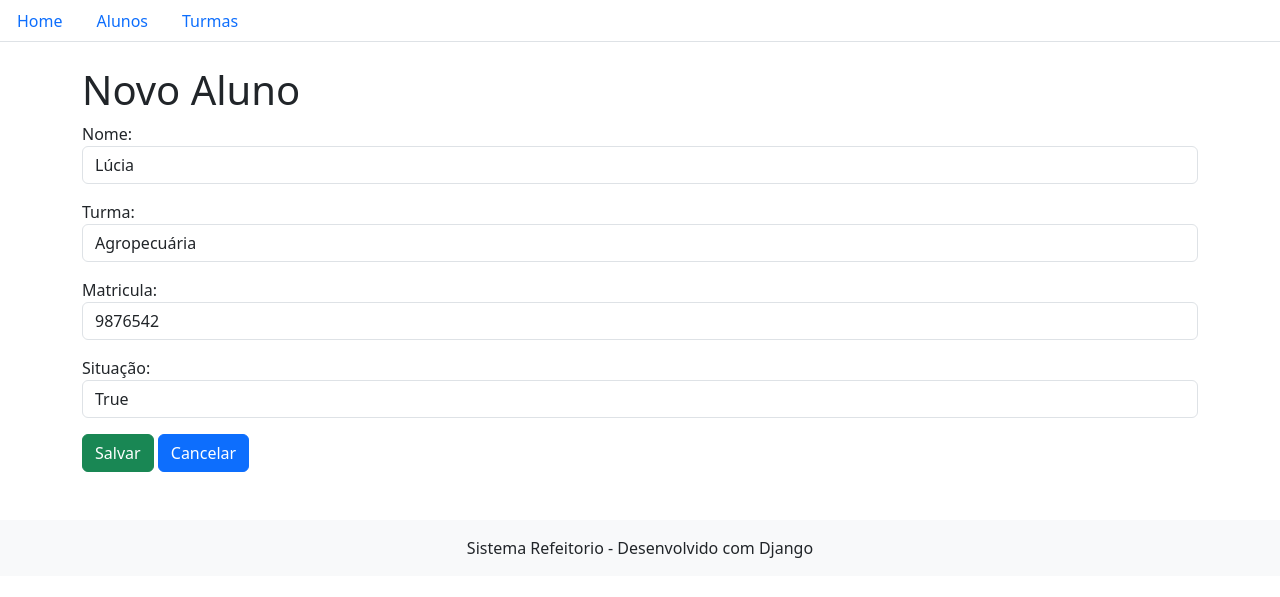
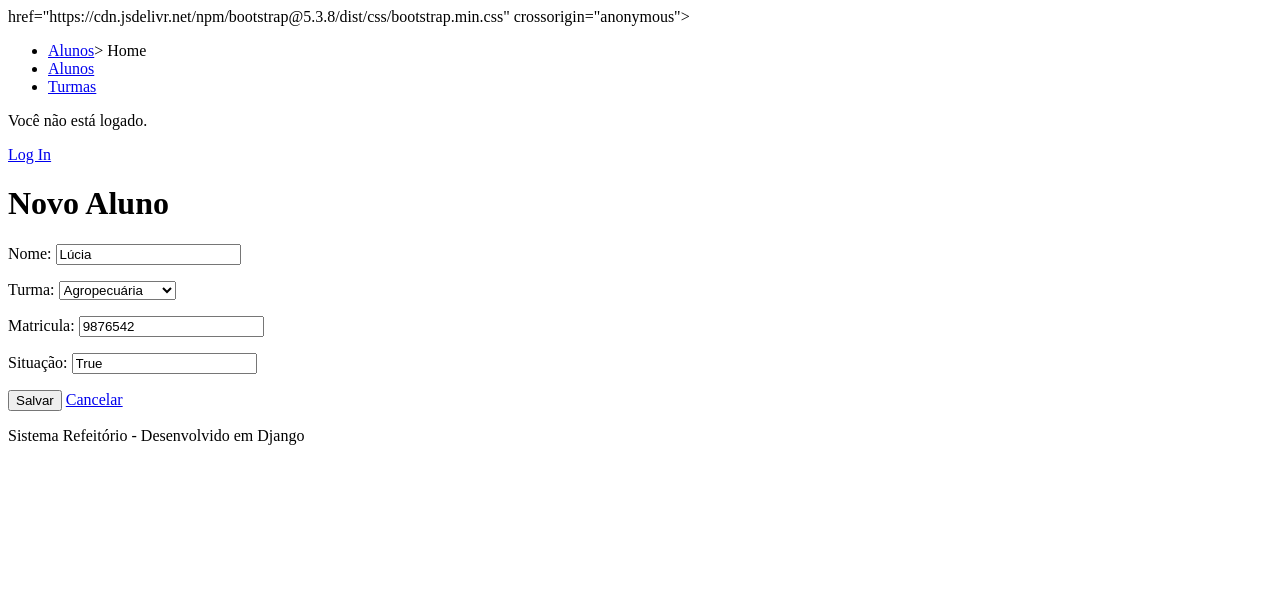
Before and after one commit to vivihfreire/eziomproject, a Django app: page /aluno/atualizar/4/ in a window 1280 px wide. Shown: the top 597 px of the page. Run offline with Django 5.2, Linux system fonts and the light colour scheme; data comes from the database, SQL or seed files in the repository.

Commit message:
Atualiza projeto do sistema de refeitorio

```diff
--- a/Projeto (3)/Projeto/Projeto/refeitorio/templates/refeitorio/base.html
+++ b/Projeto (3)/Projeto/Projeto/refeitorio/templates/refeitorio/base.html
@@ -1,30 +1,22 @@
 
 <!doctype html>
 <html lang="pt-br">
-
     <head>
         <meta charset="utf-8">
         <meta name="viewport" content="width=device-width, initial-scale=1">
+        <title> {% block titulo %}Sistema Refeitório{% endblock %}</title>
 
-    <title>
-        {% block titulo %}
-            Sistema Refeitorio
-        {% endblock %}
-    </title>
-
-    <link
+        <link>
         href="https://cdn.jsdelivr.net/npm/bootstrap@5.3.8/dist/css/bootstrap.min.css"
-        rel="stylesheet"
         integrity="sha384-sRIl4kxILFvY47J16cr9ZwB07vP4J8+LH7qKQnuqkuIAvNWLzeN8tE5YBujZqJLB"
-        crossorigin="anonymous"
-    >
+        crossorigin="anonymous">
     </head>
 
     <body>
 
     <ul class="nav nav-tabs">
         <li class="nav-item">
-            <a class="nav-link" aria-current="page" href="{% url 'index' %}">
+            <a class="nav-link" aria-current="page" href="{% url "aluno_list" %}">Alunos</a>>
                 Home
             </a>
         </li>
@@ -36,35 +28,42 @@
         </li>
 
         <li class="nav-item">
-            <a class="nav-link" href="#">
-                Turmas
-            </a>
+            <a class="nav-link" href="#">Turmas</a>
         </li>
     </ul>
+
+    {% if user.is_authenticated %}
+    <p>Olá {{ user.username }}!</p>
+
+    <form action="{% url 'logout' %}" method="post">
+        {% csrf_token %}
+        <button type="submit">Sair</button>
+    </form>
+{% else %}
+    <p>Você não está logado.</p>
+    <a href="{% url 'login' %}">Log In</a>
+{% endif %}
 
     <!-- Conteúdo específico de cada página -->
     <main class="container mt-4">
         <div class="row">
              <div class="col-lg-12 col-md-12 col-sm-12 col-xs-12">
-
                 {% block conteudo %}
                 {% endblock %}
-
             </div>
         </div>
+
         </main>
-
-    <!-- Rodapé -->
-    <footer class="bg-light text-center mt-5 p-3">
+        <!--Rodapé-->
+        <footer class="bg-ligtht text-center mt-5 p-3">
             <p class="mb-0">
-            Sistema Refeitorio - Desenvolvido com Django
+                Sistema Refeitório - Desenvolvido em Django
             </p>
         </footer>
-
-    <script
+<script>
 src="https://cdn.jsdelivr.net/npm/bootstrap@5.3.8/dist/js/bootstrap.bundle.min.js"
 integrity="sha384-FKyoEForCGlyvwx9Hj09JcYn3nv7wiPVlz7YYwJrWVcXK/BmnVDxM+D2scQbITxI"
-        crossorigin="anonymous" ></script>
-
+crossorigin="anonymous"
+</script>
     </body>
 </html>
```
Lines whose indentation alone changed are shown as unchanged.
